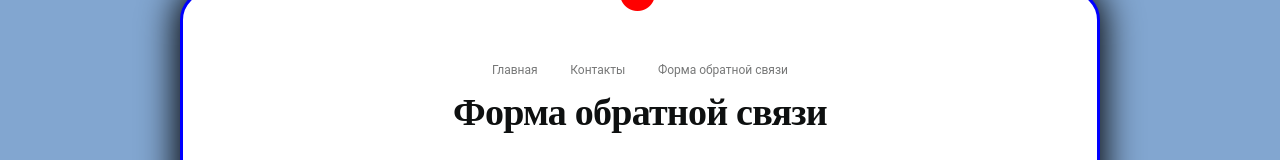
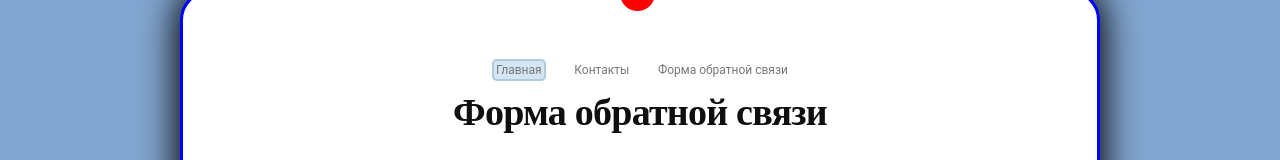
Before and after one commit to tamga05/Form, a plain HTML site: page index.html in a window 1280 px wide. Both pictures are taken after a click on the link "Главная". Shown: the top 160 px of the page. Drawn offline with Linux system fonts and the light colour scheme.

Commit message:
addition

```diff
--- a/css/style.css
+++ b/css/style.css
@@ -104,6 +104,14 @@ div {
   line-height: 1;
   color: #767777;
   margin-top: 70px;
+}
+
+.header__link:focus {
+  outline: none;
+  background-color: #d3e6f4;
+  border: 2px solid #b3cbda;
+  border-radius: 5px;
+  padding: 2px;
 }
 
 .header__title {
```
